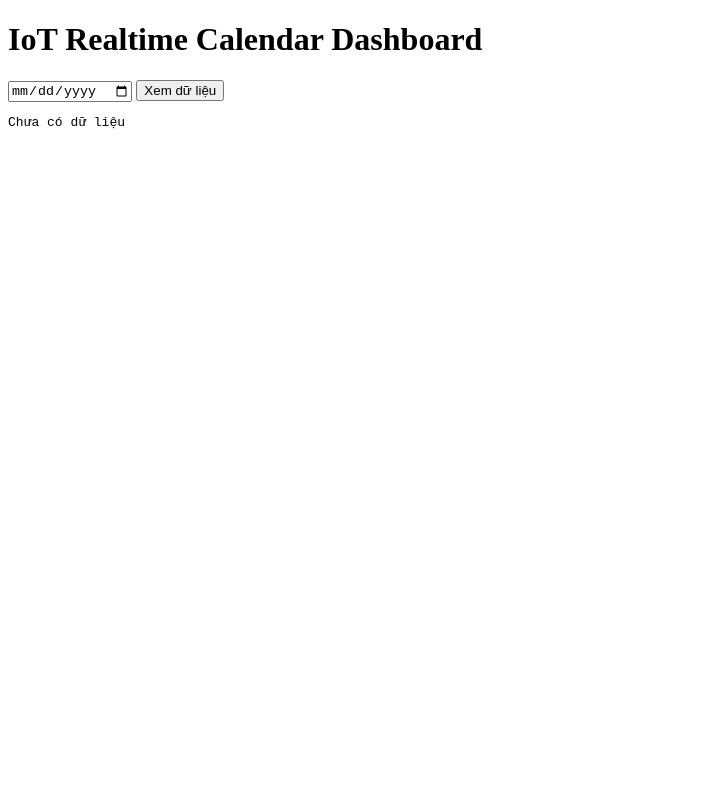
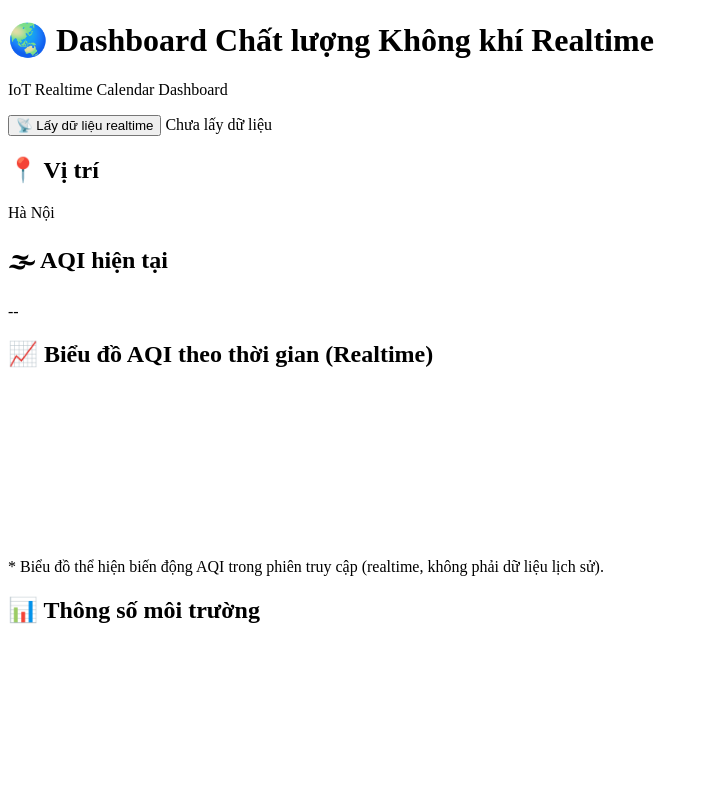
Before and after one commit to ShimeKano/iot-realtime-calendar-dashboard, a plain HTML site: page frontend/index.html in a window 1280 px wide. Shown: the whole page, without its empty margins (0-709 px from the left). Drawn offline with nearby package versions, Linux system fonts and the light colour scheme.

Commit message:
Update title and content for AQI Dashboard

```diff
--- a/frontend/index.html
+++ b/frontend/index.html
@@ -2,17 +2,46 @@
 <html lang="vi">
 <head>
   <meta charset="UTF-8" />
-  <title>IoT Realtime Calendar Dashboard</title>
-  <link rel="stylesheet" href="css/style.css">
+  <title>IoT Realtime AQI Dashboard</title>
+
+  <!-- Chart.js -->
+  <script src="https://cdn.jsdelivr.net/npm/chart.js"></script>
+
+  <link rel="stylesheet" href="css/style.css" />
 </head>
 <body>
-  <h1>IoT Realtime Calendar Dashboard</h1>
+  <header>
+    <h1>🌏 Dashboard Chất lượng Không khí Realtime</h1>
+    <p>IoT Realtime Calendar Dashboard</p>
+  </header>
 
-  <input type="date" id="datePicker">
-  <button onclick="loadData()">Xem dữ liệu</button>
+  <section class="controls">
+    <button id="btnFetch">📡 Lấy dữ liệu realtime</button>
+    <span id="status">Chưa lấy dữ liệu</span>
+  </section>
 
-  <pre id="result">Chưa có dữ liệu</pre>
+  <section class="info">
+    <h2>📍 Vị trí</h2>
+    <p id="location">Hà Nội</p>
+
+    <h2>🌫 AQI hiện tại</h2>
+    <p id="aqiValue">--</p>
+  </section>
+
+  <section class="charts">
+    <h2>📈 Biểu đồ AQI theo thời gian (Realtime)</h2>
+    <canvas id="aqiChart"></canvas>
+    <p class="note">
+      * Biểu đồ thể hiện biến động AQI trong phiên truy cập (realtime, không phải dữ liệu lịch sử).
+    </p>
+  </section>
+
+  <section class="charts">
+    <h2>📊 Thông số môi trường</h2>
+    <canvas id="paramChart"></canvas>
+  </section>
 
   <script src="js/api.js"></script>
+  <script src="js/charts.js"></script>
 </body>
 </html>
```
